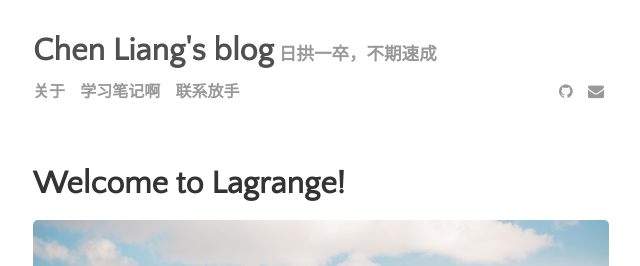
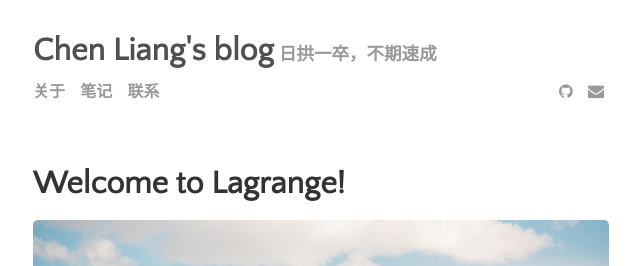
Before and after one commit to chenliangac/chenliangac.github.com, a Jekyll site: the page built from index.html, in a window 1280 px wide and 900 px high. Shown: the top 266 px of the window, without its empty margins (319-959 px from the left). Built offline with Jekyll 4.4.1, drawn with Linux system fonts in a browser that asks for light colours; nearby versions of some CDN libraries; the list of posts is cut into pages by our own code.

Commit message:
Update _config.yml

```diff
--- a/_config.yml
+++ b/_config.yml
@@ -14,9 +14,9 @@ author:
 navigation:
 - title: 关于
   url: /about
-- title: 学习笔记啊
+- title: 笔记
   url: /writing
-- title: 联系放手
+- title: 联系
   url: /contact
 
 paginate:            5
```
